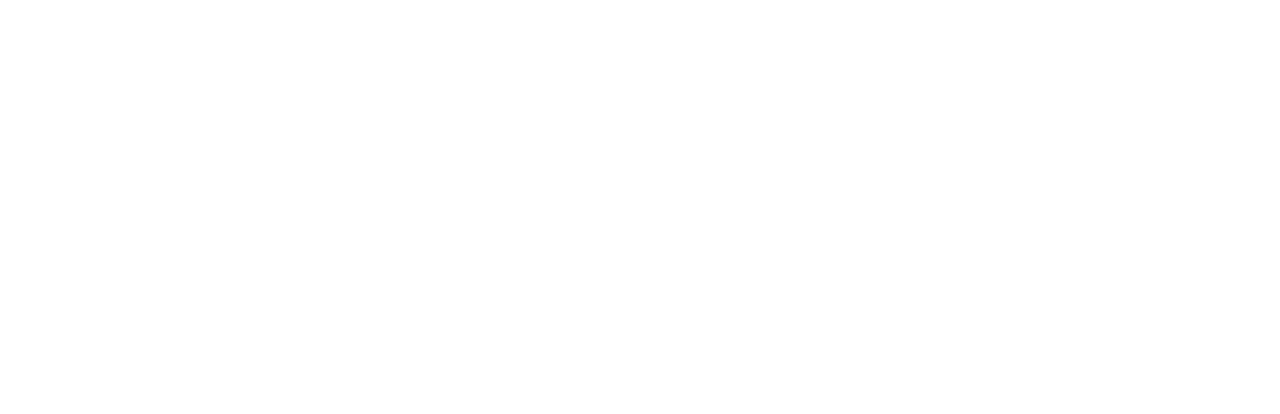
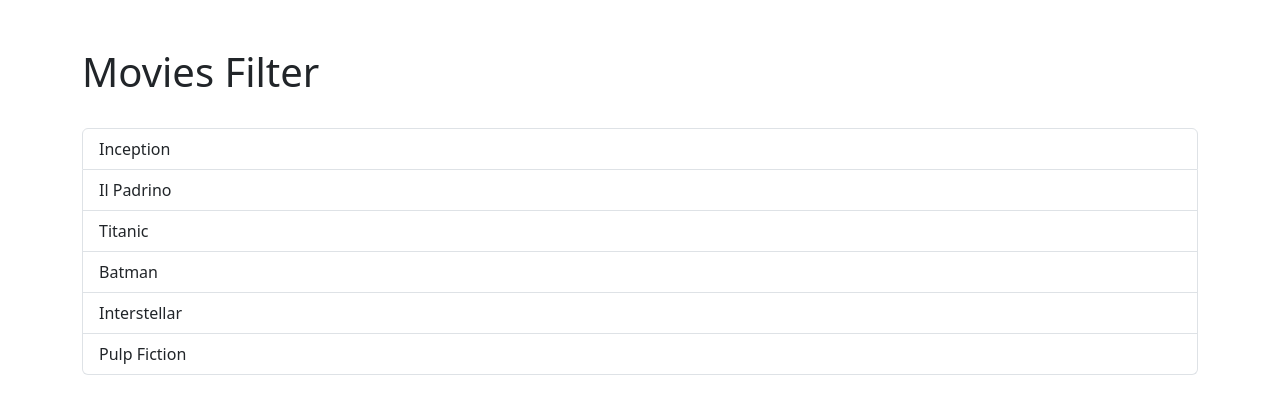
Before and after one commit to Johnnyfromtheblock4/react-movie-filter, a React (Vite) app: page / in a window 1280 px wide. Shown: the top 414 px of the page. Built offline with nearby package versions, Linux system fonts and the light colour scheme.

Commit message:
[UPD] lista film map

```diff
--- a/src/App.jsx
+++ b/src/App.jsx
@@ -8,6 +8,7 @@
 ];
 
 function App() {
+  return (
     <>
       <div className="container my-5">
         <div className="row gy-4">
@@ -16,12 +17,19 @@
           </div>
           <div className="col-12">
             <ul className="list-group ms-0">
-            {}
+              {initialsMovies.map((movie, index) => {
+                return (
+                  <li key={index} className="list-group-item">
+                    {movie.title}
+                  </li>
+                );
+              })}
             </ul>
           </div>
         </div>
       </div>
-  </>;
+    </>
+  );
 }
 
 export default App;
```
Lines whose indentation alone changed are shown as unchanged.
